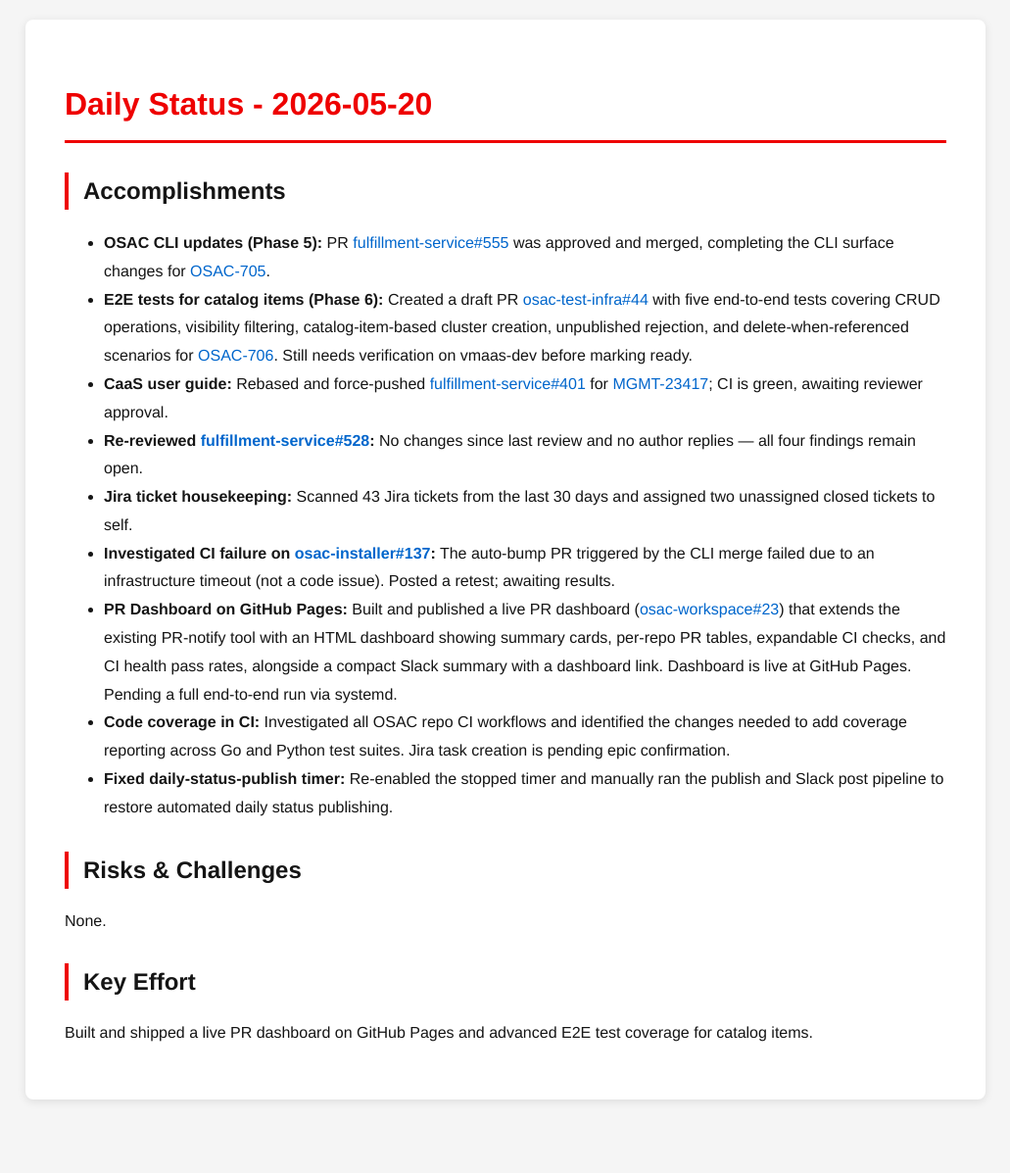
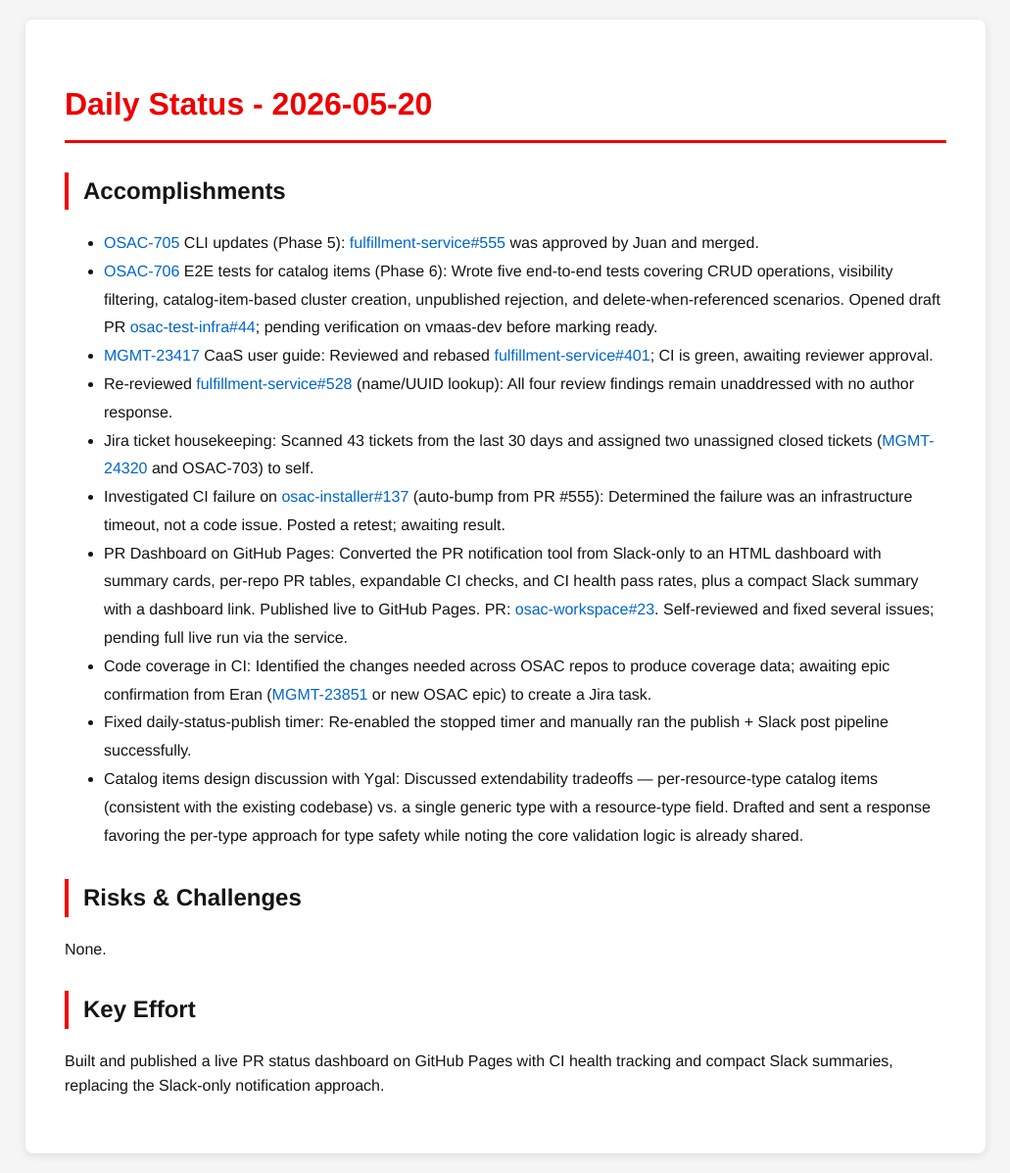
Before and after one commit to tzvatot/daily-status, a Jekyll site: the page built from 2026-05-20.md, in a window 1280 px wide. Shown: the whole page at 98% size, without its empty margins (124-1155 px from the left). Built offline with Jekyll 4.4.1, drawn with Linux system fonts in a browser that asks for light colours; before the commit the page ends 1142 px from its top, so only the background shows below that.

Commit message:
Daily status update - 2026-05-20

```diff
--- a/2026-05-20.md
+++ b/2026-05-20.md
@@ -7,18 +7,19 @@ date: 2026-05-20
 # Daily Status - 2026-05-20
 
 ## Accomplishments
-- **OSAC CLI updates (Phase 5):** PR [fulfillment-service#555](https://github.com/osac-project/fulfillment-service/pull/555) was approved and merged, completing the CLI surface changes for [OSAC-705](https://redhat.atlassian.net/browse/OSAC-705).
-- **E2E tests for catalog items (Phase 6):** Created a draft PR [osac-test-infra#44](https://github.com/osac-project/osac-test-infra/pull/44) with five end-to-end tests covering CRUD operations, visibility filtering, catalog-item-based cluster creation, unpublished rejection, and delete-when-referenced scenarios for [OSAC-706](https://redhat.atlassian.net/browse/OSAC-706). Still needs verification on vmaas-dev before marking ready.
-- **CaaS user guide:** Rebased and force-pushed [fulfillment-service#401](https://github.com/osac-project/fulfillment-service/pull/401) for [MGMT-23417](https://issues.redhat.com/browse/MGMT-23417); CI is green, awaiting reviewer approval.
-- **Re-reviewed [fulfillment-service#528](https://github.com/osac-project/fulfillment-service/pull/528):** No changes since last review and no author replies — all four findings remain open.
-- **Jira ticket housekeeping:** Scanned 43 Jira tickets from the last 30 days and assigned two unassigned closed tickets to self.
-- **Investigated CI failure on [osac-installer#137](https://github.com/osac-project/osac-installer/pull/137):** The auto-bump PR triggered by the CLI merge failed due to an infrastructure timeout (not a code issue). Posted a retest; awaiting results.
-- **PR Dashboard on GitHub Pages:** Built and published a live PR dashboard ([osac-workspace#23](https://github.com/osac-project/osac-workspace/pull/23)) that extends the existing PR-notify tool with an HTML dashboard showing summary cards, per-repo PR tables, expandable CI checks, and CI health pass rates, alongside a compact Slack summary with a dashboard link. Dashboard is live at GitHub Pages. Pending a full end-to-end run via systemd.
-- **Code coverage in CI:** Investigated all OSAC repo CI workflows and identified the changes needed to add coverage reporting across Go and Python test suites. Jira task creation is pending epic confirmation.
-- **Fixed daily-status-publish timer:** Re-enabled the stopped timer and manually ran the publish and Slack post pipeline to restore automated daily status publishing.
+- [OSAC-705](https://redhat.atlassian.net/browse/OSAC-705) CLI updates (Phase 5): [fulfillment-service#555](https://github.com/osac-project/fulfillment-service/pull/555) was approved by Juan and merged.
+- [OSAC-706](https://redhat.atlassian.net/browse/OSAC-706) E2E tests for catalog items (Phase 6): Wrote five end-to-end tests covering CRUD operations, visibility filtering, catalog-item-based cluster creation, unpublished rejection, and delete-when-referenced scenarios. Opened draft PR [osac-test-infra#44](https://github.com/osac-project/osac-test-infra/pull/44); pending verification on vmaas-dev before marking ready.
+- [MGMT-23417](https://issues.redhat.com/browse/MGMT-23417) CaaS user guide: Reviewed and rebased [fulfillment-service#401](https://github.com/osac-project/fulfillment-service/pull/401); CI is green, awaiting reviewer approval.
+- Re-reviewed [fulfillment-service#528](https://github.com/osac-project/fulfillment-service/pull/528) (name/UUID lookup): All four review findings remain unaddressed with no author response.
+- Jira ticket housekeeping: Scanned 43 tickets from the last 30 days and assigned two unassigned closed tickets ([MGMT-24320](https://issues.redhat.com/browse/MGMT-24320) and OSAC-703) to self.
+- Investigated CI failure on [osac-installer#137](https://github.com/osac-project/osac-installer/pull/137) (auto-bump from PR #555): Determined the failure was an infrastructure timeout, not a code issue. Posted a retest; awaiting result.
+- PR Dashboard on GitHub Pages: Converted the PR notification tool from Slack-only to an HTML dashboard with summary cards, per-repo PR tables, expandable CI checks, and CI health pass rates, plus a compact Slack summary with a dashboard link. Published live to GitHub Pages. PR: [osac-workspace#23](https://github.com/osac-project/osac-workspace/pull/23). Self-reviewed and fixed several issues; pending full live run via the service.
+- Code coverage in CI: Identified the changes needed across OSAC repos to produce coverage data; awaiting epic confirmation from Eran ([MGMT-23851](https://issues.redhat.com/browse/MGMT-23851) or new OSAC epic) to create a Jira task.
+- Fixed daily-status-publish timer: Re-enabled the stopped timer and manually ran the publish + Slack post pipeline successfully.
+- Catalog items design discussion with Ygal: Discussed extendability tradeoffs — per-resource-type catalog items (consistent with the existing codebase) vs. a single generic type with a resource-type field. Drafted and sent a response favoring the per-type approach for type safety while noting the core validation logic is already shared.
 
 ## Risks & Challenges
 None.
 
 ## Key Effort
-Built and shipped a live PR dashboard on GitHub Pages and advanced E2E test coverage for catalog items.
+Built and published a live PR status dashboard on GitHub Pages with CI health tracking and compact Slack summaries, replacing the Slack-only notification approach.
```
